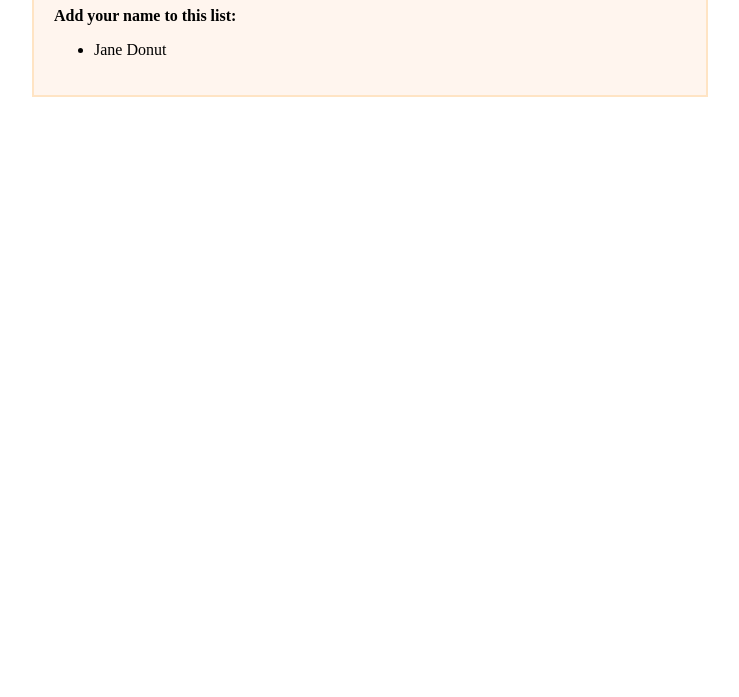
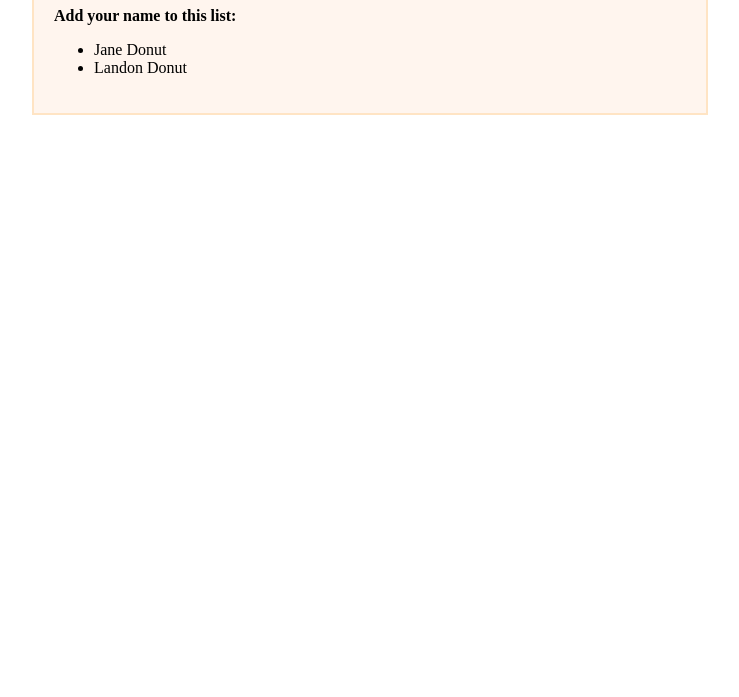
Before and after one commit to zonagilreath/donutpushtomaster, a plain HTML site: page index.html in a window 1280 px wide. Shown: the part 103-800 px from the top of the page, without its empty margins (270-1009 px from the left). Drawn offline with Linux system fonts and the light colour scheme.

Commit message:
added landon

```diff
--- a/index.html
+++ b/index.html
@@ -13,6 +13,7 @@
         <strong>Add your name to this list:</strong>
         <ul>
             <li>Jane Donut</li>
+            <li>Landon Donut</li>
         </ul>
     </div>
 </body>
```
